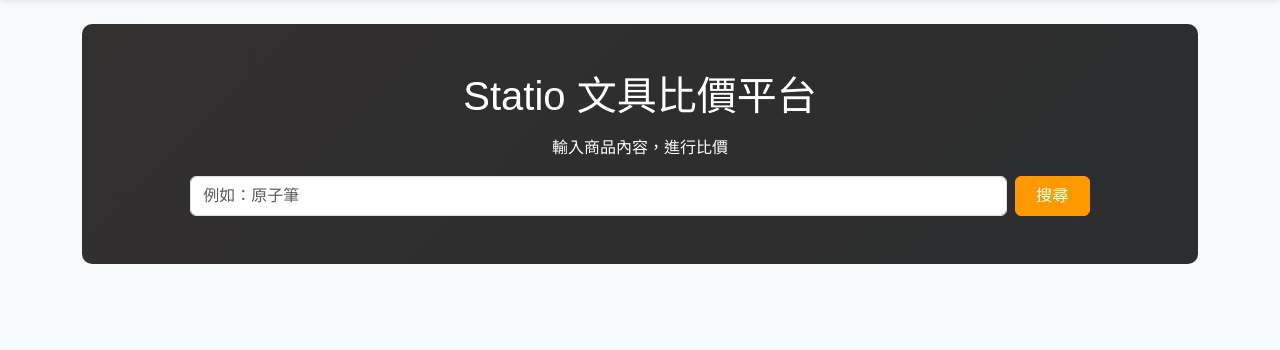
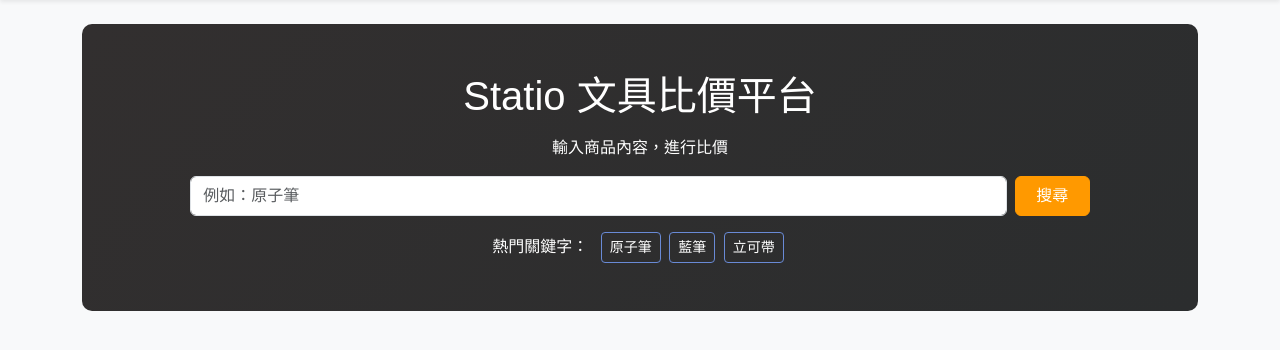
Before and after one commit to wt970101/statio, a Flask app: page / in a window 1280 px wide. Shown: the part 56-406 px from the top of the page. Run offline with Flask 3, Linux system fonts and the light colour scheme.

Commit message:
renew web & revise code

```diff
--- a/webapp/templates/base.html
+++ b/webapp/templates/base.html
@@ -55,6 +55,15 @@
       border-color: #e68a00;
     }
 
+    .keyword-btn {
+      color: white;
+      border-color: rgb(105, 138, 214);
+    }
+    .keyword-btn:hover {
+      color: white;
+      border-color: #247bd1;
+    }
+
     /* 商品方框樣式 */
     .card {
       border-radius: 12px;
--- a/webapp/templates/index.html
+++ b/webapp/templates/index.html
@@ -12,6 +12,14 @@
         搜尋
         <span class="spinner-border spinner-border-sm d-none"></span>
       </button>
+    </div>
+  </div>
+  <div class="row justify-content-center mt-3">
+    <div class="col-lg-10">
+      <span class="me-2">熱門關鍵字：</span>
+      <button type="button" class="btn btn-outline-primary btn-sm me-1 keyword-btn">原子筆</button>
+      <button type="button" class="btn btn-outline-primary btn-sm me-1 keyword-btn">藍筆</button>
+      <button type="button" class="btn btn-outline-primary btn-sm me-1 keyword-btn">立可帶</button>
     </div>
   </div>
 </div>
@@ -71,6 +79,14 @@
       });
   }
 
+  // 熱門關鍵字功能
+  $('.keyword-btn').on('click', function() {
+  const word = $(this).text();
+  $('#query').val(word);
+  $('#btnSearch').click();  // 點了就直接搜尋
+  });
+
+  // 搜尋按鈕
   $('#btnSearch').on('click', doSearch);
   $('#query').on('keydown', function(e) {
     if (e.key === 'Enter') doSearch();
```
Also changed, not shown: webapp/modules/sta_compare.py (+9 -5 lines).
